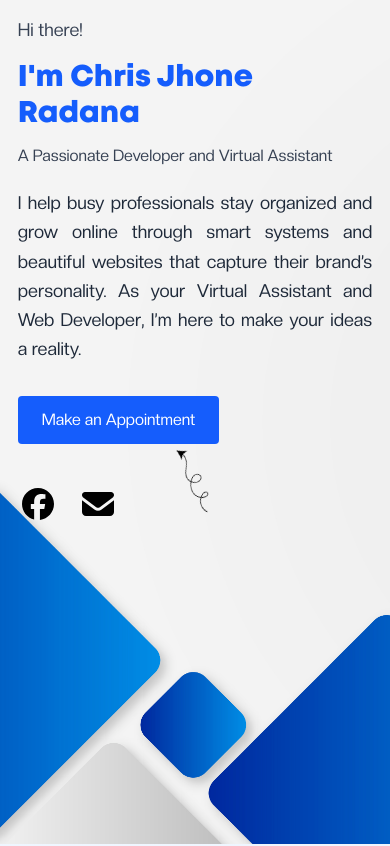
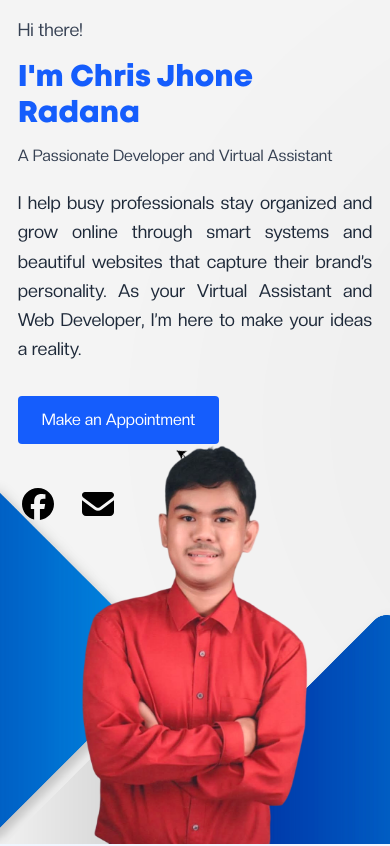
Before and after one commit to Chrisjhone09/Portfolio, an Angular app in the folder webPortfolio/: page / in a window 390 px wide. Shown: the top 846 px of the page. Built offline with nearby package versions, Linux system fonts and the light colour scheme.

Commit message:
update pic

```diff
--- a/webPortfolio/angular.json
+++ b/webPortfolio/angular.json
@@ -89,6 +89,9 @@
             ],
             "scripts": []
           }
+        },
+        "deploy": {
+          "builder": "angular-cli-ghpages:deploy"
         }
       }
     }
--- a/webPortfolio/package.json
+++ b/webPortfolio/package.json
@@ -27,6 +27,7 @@
     "@angular/cli": "^19.2.6",
     "@angular/compiler-cli": "^19.2.0",
     "@types/jasmine": "~5.1.0",
+    "angular-cli-ghpages": "^3.0.2",
     "autoprefixer": "^10.4.21",
     "jasmine-core": "~5.6.0",
     "karma": "~6.4.0",
--- a/webPortfolio/src/app/app.component.html
+++ b/webPortfolio/src/app/app.component.html
@@ -46,6 +46,7 @@
 
 
 <div class="relative">
+  <img src="me.png" alt="" class="picture-me lg:hidden">
   <div
     class="relative h-[100vh] flex flex-col  lg:justify-center items-center lg:flex-row-reverse gap-6 animated-container overflow-hidden">
     <!-- Background covering full viewport -->
```
Also changed, not shown: 1 other file (tests, documents, lock files or other folders).
